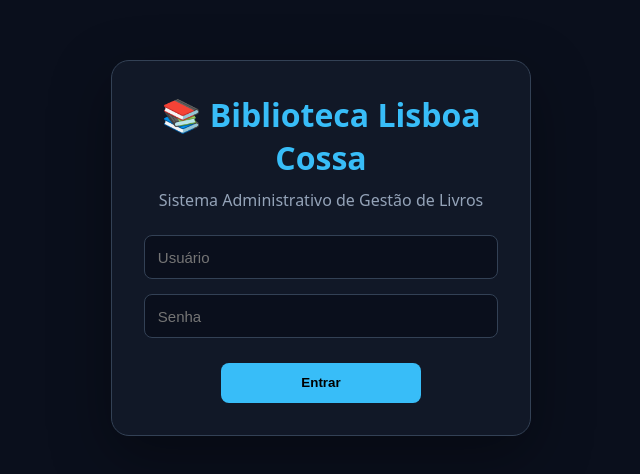
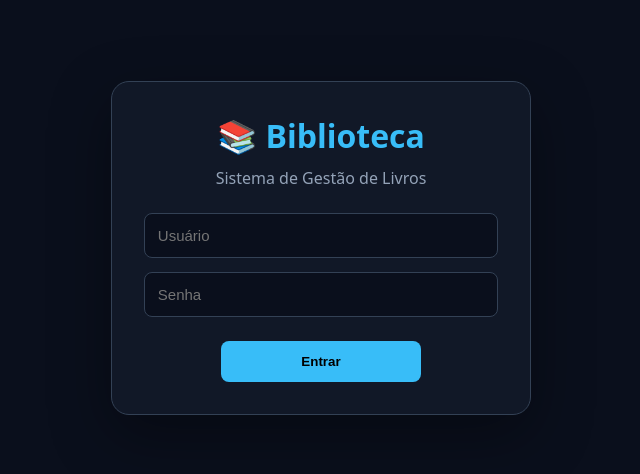
Before and after one commit to Lisboa92/biblioteca-cloud, a React (Vite) app in the folder frontend/: page / in a window 1280 px wide. Shown: the part 152-626 px from the top of the page, without its empty margins (319-959 px from the left). Built offline with nearby package versions, Linux system fonts and the light colour scheme.

Commit message:
Update App.jsx

```diff
--- a/frontend/src/App.jsx
+++ b/frontend/src/App.jsx
@@ -157,8 +157,8 @@ export default function App() {
     return (
       <div className="login-container">
         <div className="login-card">
-          <h1>📚 Biblioteca Lisboa Cossa</h1>
-          <p>Sistema Administrativo de Gestão de Livros</p>
+          <h1>📚 Biblioteca</h1>
+          <p>Sistema de Gestão de Livros</p>
 
           {erro && <div className="erro">{erro}</div>}
 
```
